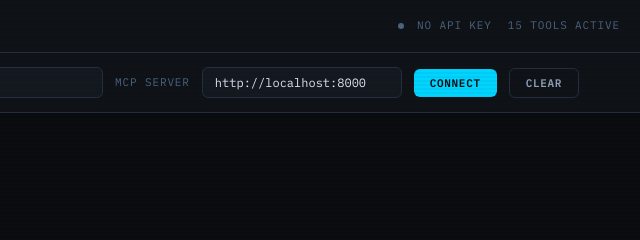
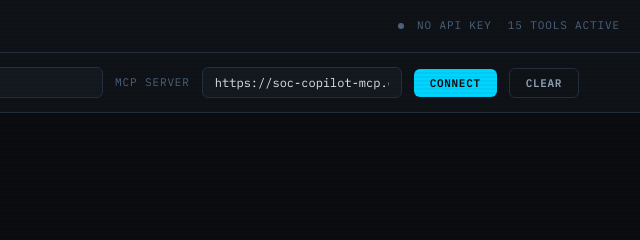
Before and after one commit to gtripathy29/soc-copilot-mcp, a plain HTML site: page static/index.html in a window 1280 px wide. Shown: the top 240 px of the page, 640-1280 px from the left. Drawn offline with Linux system fonts and the light colour scheme.

Commit message:
Fix MCP server URL to use Render deployment

```diff
--- a/static/index.html
+++ b/static/index.html
@@ -704,8 +704,8 @@
     type="text"
     id="server-url"
     class="config-input"
-    value="http://localhost:8000"
-    placeholder="http://localhost:8000"
+    value="https://soc-copilot-mcp.onrender.com"
+    placeholder="https://soc-copilot-mcp.onrender.com"
     style="max-width: 200px;"
   />
   <button class="btn btn-primary" id="connect-btn" onclick="connectServer()">Connect</button>
```
